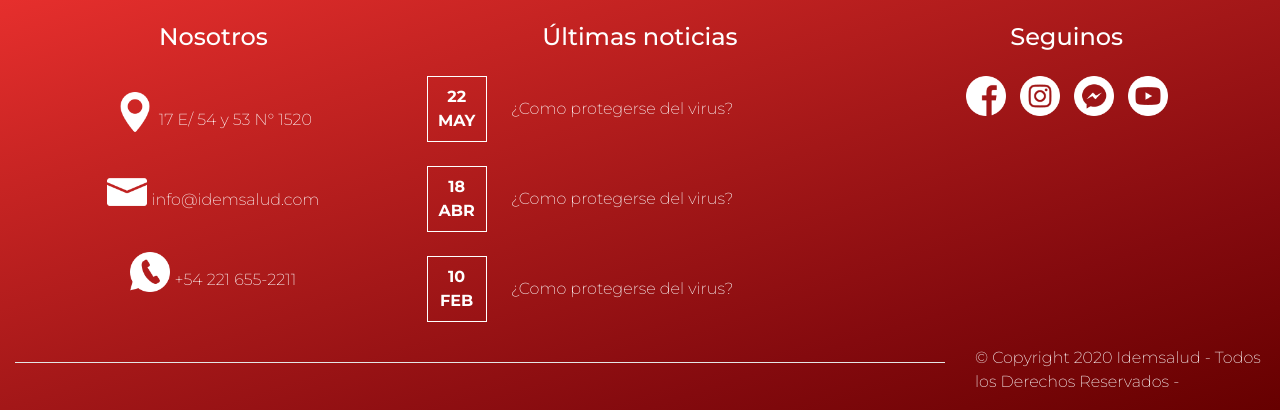
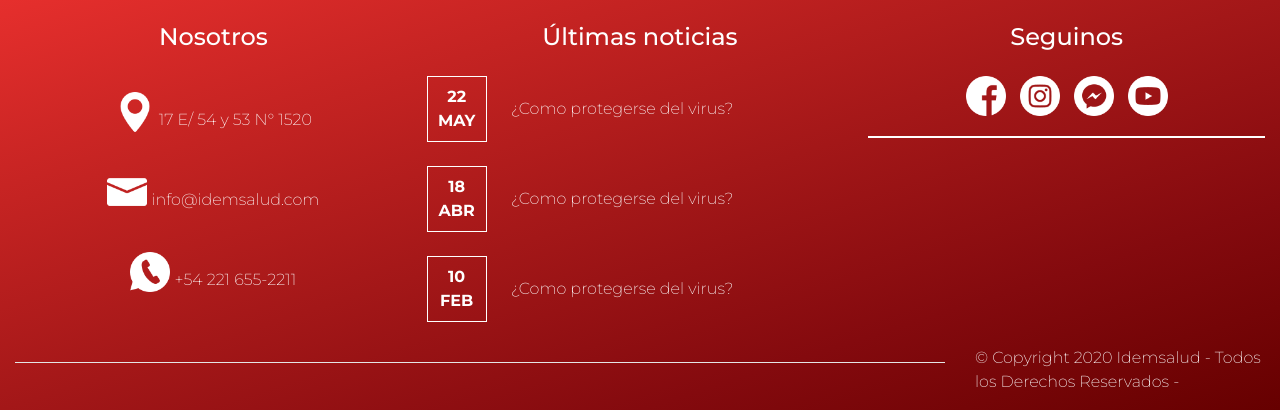
Before and after one commit to desqui92/IdemSalud, a PHP site: page / in a window 1280 px wide. Shown: the part 3520-3930 px from the top of the page. Run offline with PHP 8.4, Linux system fonts and the light colour scheme; some libraries are stand-ins or nearby versions.

Commit message:
ultimo face

```diff
--- a/footer.php
+++ b/footer.php
@@ -66,6 +66,14 @@
                     <li style="display:inline;margin-left:5px;margin-right:5px;"><a href=""><img src="img/messenger.png" height="40" alt=""></a></li>
                     <li style="display:inline;margin-left:5px;margin-right:5px;"><a href=""><img src="img/youtube.png" height="40" alt=""></a></li>
                 </ul>
+                <div class="text-center">
+                    <div class="fb-page"
+                        data-href="https://www.facebook.com/idem.salud/"
+                        data-width="320"
+                        data-hide-cover="false"
+                        data-show-facepile="false" style="border:1px solid white;margin-top:20px;">
+                    </div>
+                </div>
             </div>
     </div>
     <div class="row mt-4">
--- a/index.php
+++ b/index.php
@@ -11,6 +11,7 @@
     <script src="js/jquery-3.4.1.min.js"></script>
     <script src="js/wow.min.js"></script>
     <script src="js/funciones.js"></script>
+    <script async defer crossorigin="anonymous" src="https://connect.facebook.net/es_LA/sdk.js#xfbml=1&version=v6.0&appId=1931725970234358&autoLogAppEvents=1"></script>
     <script>
       new WOW().init();
     </script>
```
